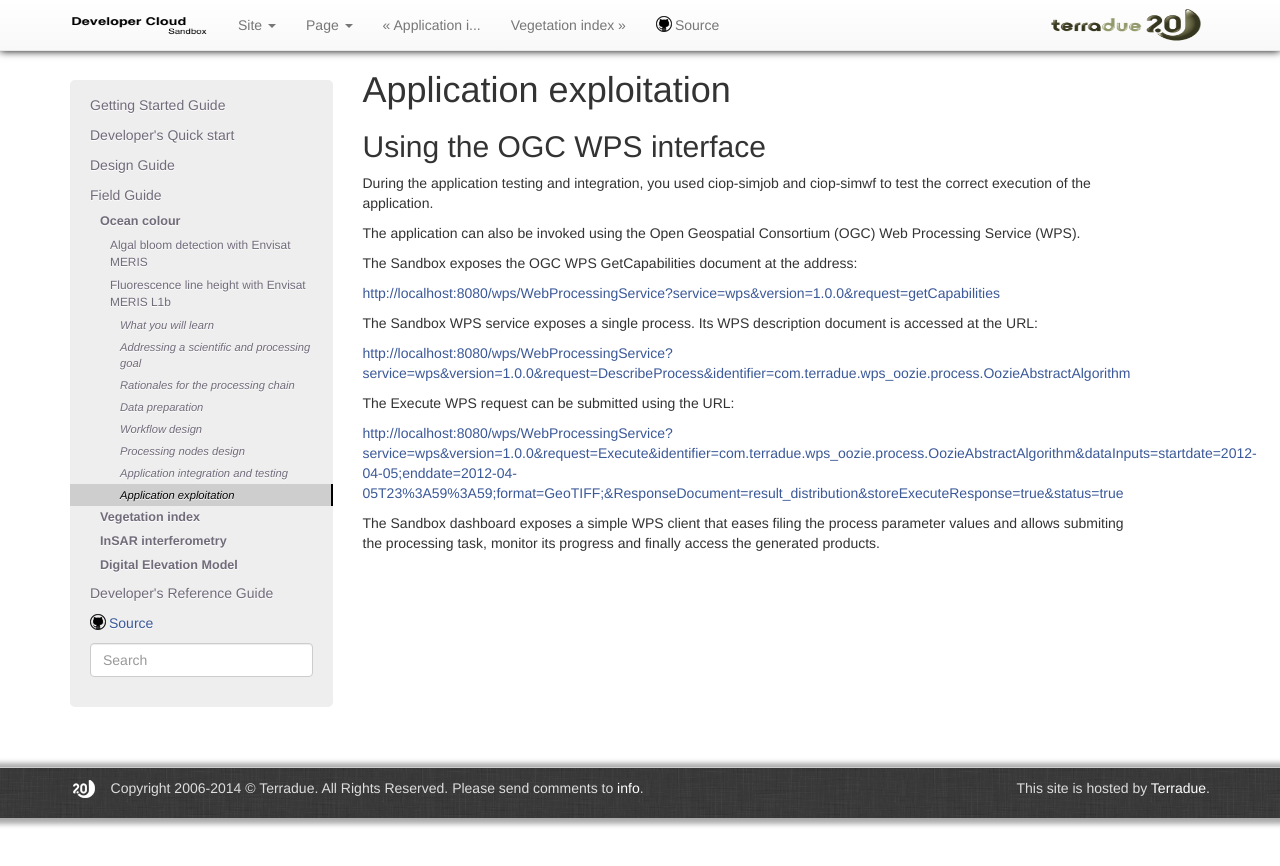
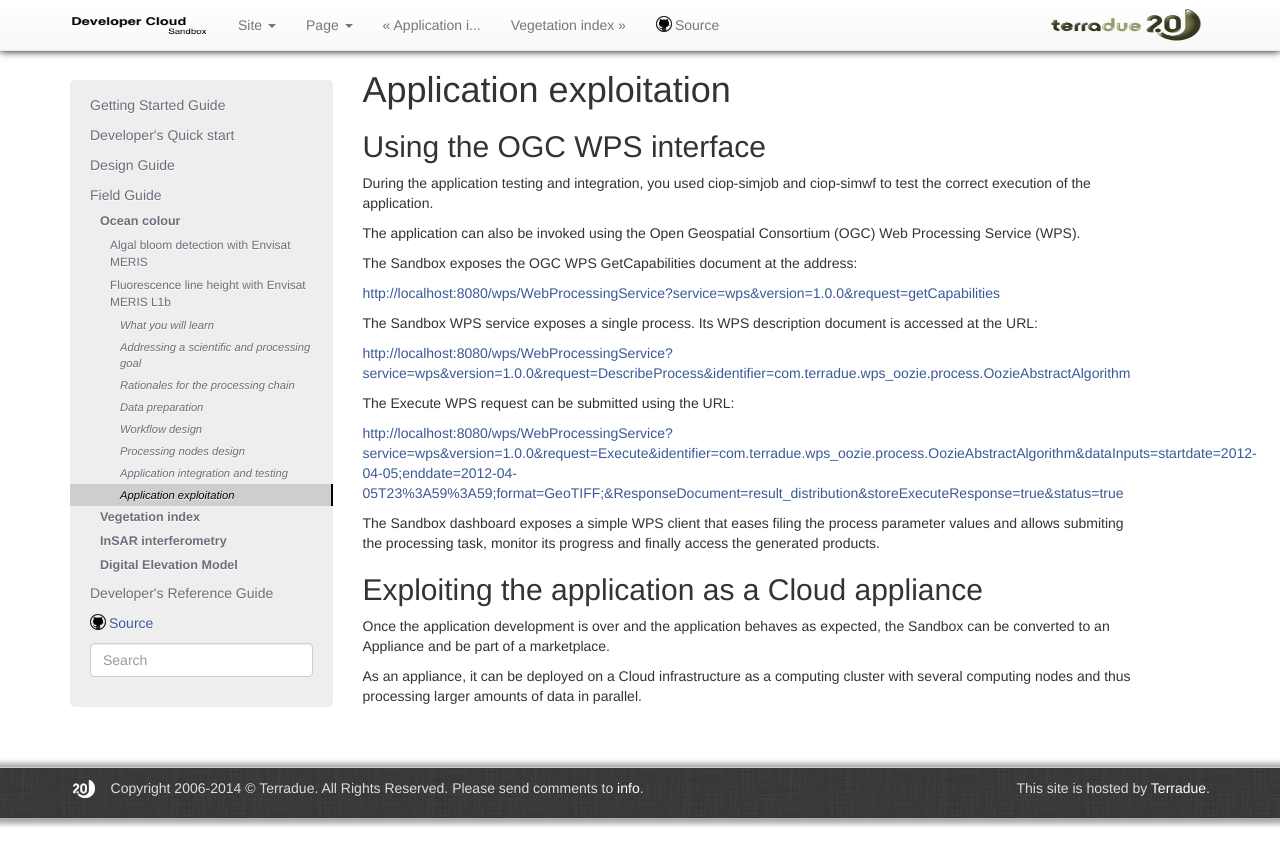
Before and after one commit to Terradue/doc-developer-sandbox, a Sphinx documentation site: the page built from source/field/ocean_color/lib_beam_flh/exploitation.rst, in a window 1280 px wide. Shown: the top 866 px of the page. Built offline with Sphinx 7.4.7, drawn with Linux system fonts in a browser that asks for light colours; pages that are not in the unit, such as notebooks, are missing from menus.

Commit message:
Update exploitation.rst

```diff
--- a/source/field/ocean_color/lib_beam_flh/exploitation.rst
+++ b/source/field/ocean_color/lib_beam_flh/exploitation.rst
@@ -21,3 +21,10 @@ The Execute WPS request can be submitted using the URL:
 http://localhost:8080/wps/WebProcessingService?service=wps&version=1.0.0&request=Execute&identifier=com.terradue.wps_oozie.process.OozieAbstractAlgorithm&dataInputs=startdate=2012-04-05;enddate=2012-04-05T23%3A59%3A59;format=GeoTIFF;&ResponseDocument=result_distribution&storeExecuteResponse=true&status=true
 
 The Sandbox dashboard exposes a simple WPS client that eases filing the process parameter values and allows submiting the processing task, monitor its progress and finally access the generated products.
+
+Exploiting the application as a Cloud appliance
++++++++++++++++++++++++++++++++++++++++++++++++
+
+Once the application development is over and the application behaves as expected, the Sandbox can be converted to an Appliance and be part of a marketplace.
+
+As an appliance, it can be deployed on a Cloud infrastructure as a computing cluster with several computing nodes and thus processing larger amounts of data in parallel.
```
